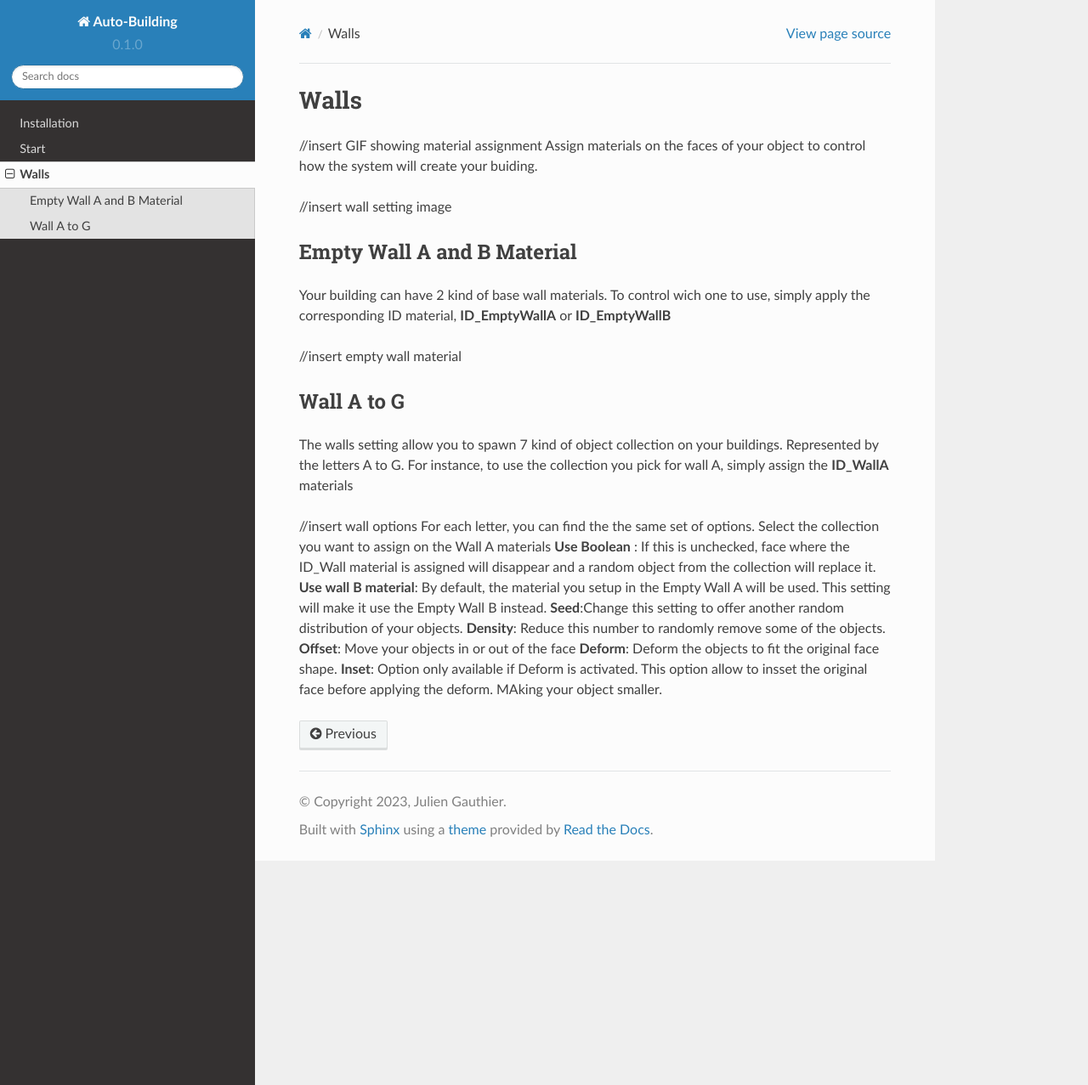
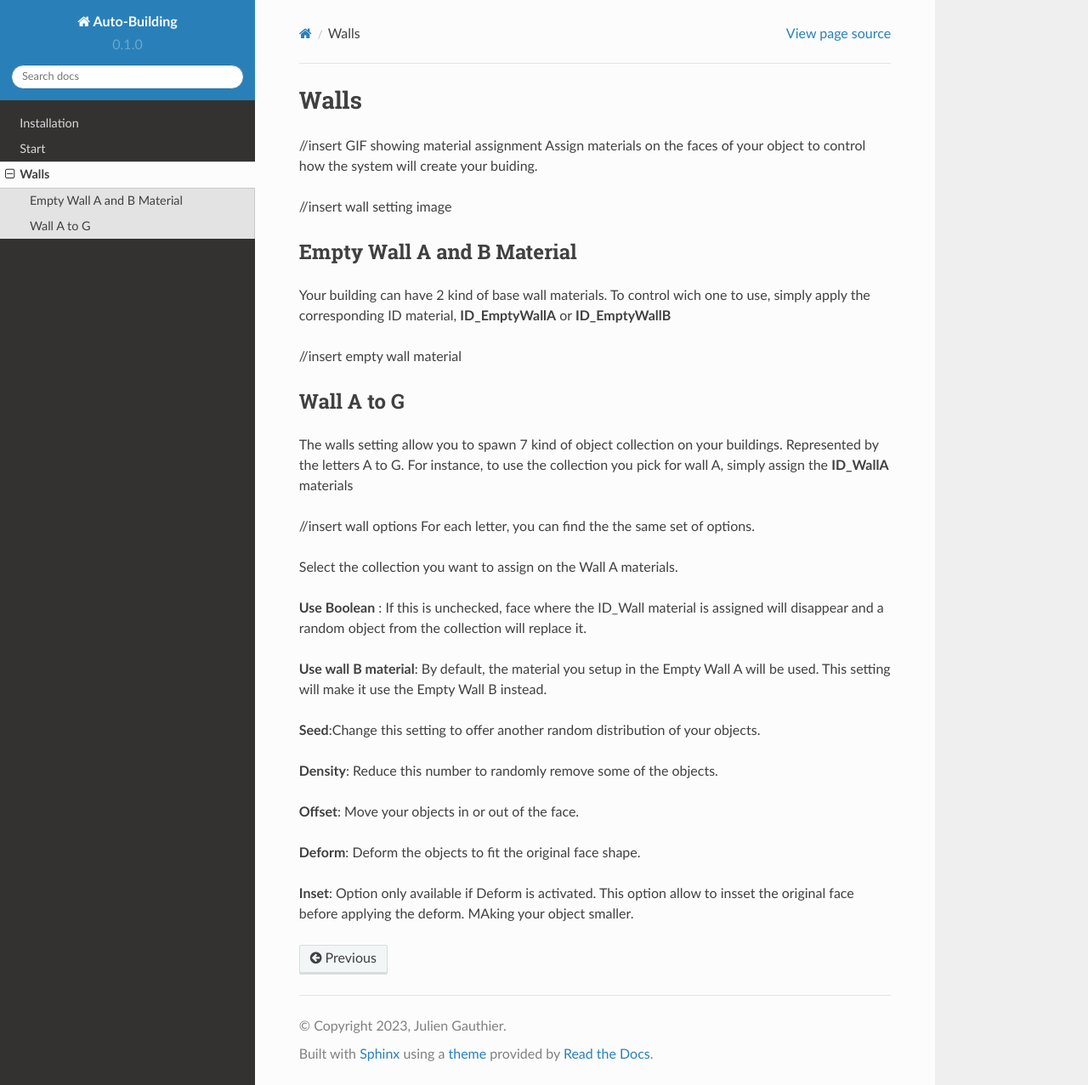
Before and after one commit to charlesque/Auto-Building, a Sphinx documentation site: the page built from docs/source/walls.rst, in a window 1280 px wide and 1277 px high. Shown: the whole window at 85% size. Built offline with Sphinx 7.4.7 and the Read the Docs theme 2.0.0, drawn with Linux system fonts in a browser that asks for light colours.

```diff
--- a/docs/source/walls.rst
+++ b/docs/source/walls.rst
@@ -20,11 +20,19 @@ For instance, to use the collection you pick for wall A, simply assign the **ID_
 
 //insert wall options
 For each letter, you can find the the same set of options.
-Select the collection you want to assign on the Wall A materials
+
+Select the collection you want to assign on the Wall A materials.
+
 **Use Boolean** : If this is unchecked, face where the ID_Wall material is assigned will disappear and a random object from the collection will replace it.
+
 **Use wall B material**: By default, the material you setup in the Empty Wall A will be used. This setting will make it use the Empty Wall B instead.
+
 **Seed**:Change this setting to offer another random distribution of your objects.
+
 **Density**: Reduce this number to randomly remove some of the objects.
-**Offset**: Move your objects in or out of the face
+
+**Offset**: Move your objects in or out of the face.
+
 **Deform**: Deform the objects to fit the original face shape.
+
 **Inset**: Option only available if Deform is activated. This option allow to insset the original face before applying the deform. MAking your object smaller.
```
